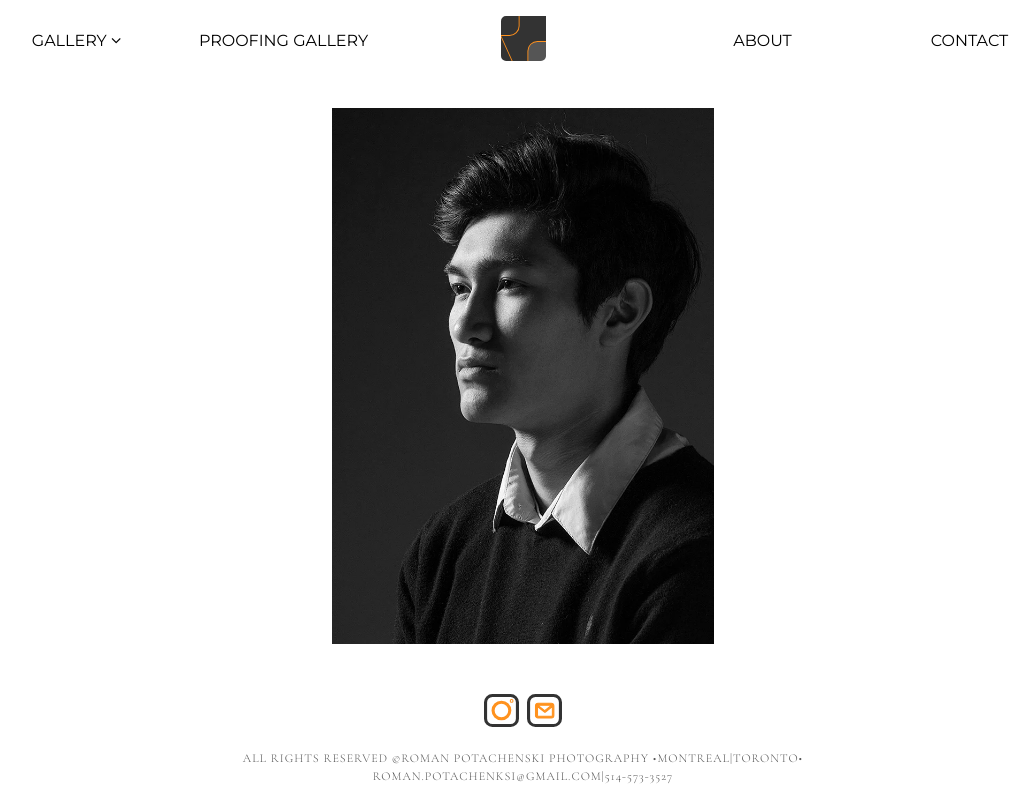
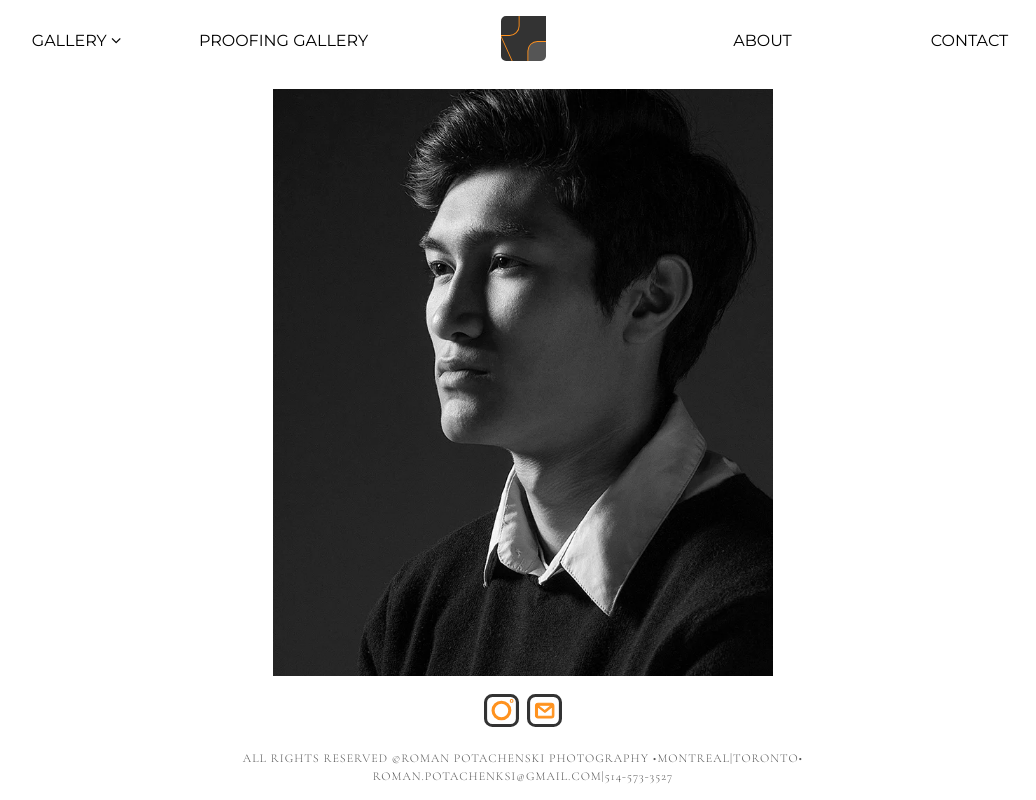
Before and after one commit to Rompo80/web-portfolio, a Next.js app: page / in a window 1280 px wide. Shown: the whole page, without its empty margins (117-1153 px from the left). Built offline with nearby package versions, Linux system fonts and the light colour scheme.

Commit message:
adjusted the image array

```diff
--- a/app/page.js
+++ b/app/page.js
@@ -29,15 +29,17 @@ const Home = () => {
   return (
     <section className={styles.slider}>
       {imgListe.map((img, index) => (
-        <div key={index} className={`${styles.imageContainer} ${index === currentIndex ? styles.active : ""}`}>
           <Image
+          key={index}
           src={img}
           alt={`main_image ${index + 1}`}
-          className={styles.image}
+          // className={styles.image}
+          className={`${styles.image} ${index === currentIndex ? styles.active : ""}`}
           layout="fill"
-          objectFit="contain"
+          objectFit="cover"
+          objectPosition={index === imgListe.length -1 ? "70% 10%": ""}
         />
-        </div>
+        // </div>
       ))}
     </section>
   );
--- a/styles/page.module.css
+++ b/styles/page.module.css
@@ -1,33 +1,23 @@
 .slider {
   width: clamp(385px, 50vw, 1000px);
-  max-width: 400px;
-  /* height: auto; */
+  max-width: 500px;
+  height: 100%;
   overflow: hidden;
   align-self: center;
-  /* margin-top: auto;
-  margin-bottom: auto; */
+  margin-top: auto;
+  margin-bottom: auto;
+  position: relative;
 }
 
-.imageContainer {
-  width: 100%;
-  height:100%;
-  max-height:67vh;
+.image{
   opacity: 0;
   filter: grayscale(100%);
   transition: opacity 5s ease-in-out;
-  position: fixed;
-  top: 47%;
-  left: 50%;
- transform: translate(-50%, -50%);
+  top: 0%;
+  left: 0%;
 }
+
 
 .active {
   opacity: 1;
 }
-
-
-@media (max-width: 1085px) {
-  .slider img {
-    object-fit: cover;
-  }
-}
```
